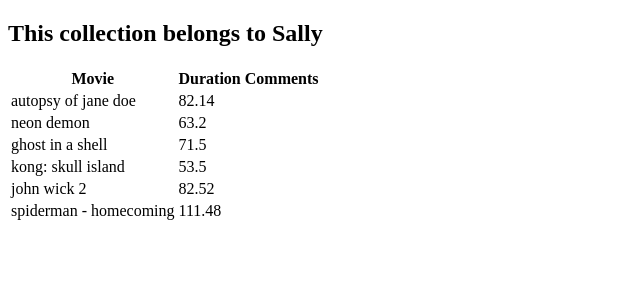
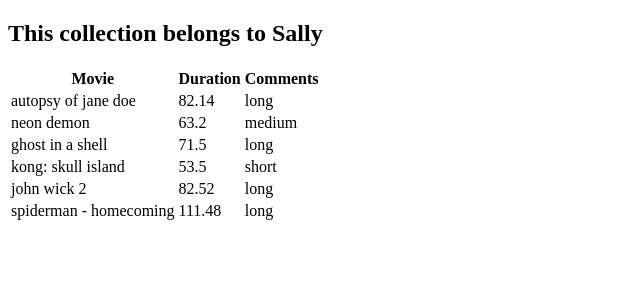
Before and after one commit to jamesnathanan/helloflask, a Flask app: page /tables in a window 1280 px wide. Shown: the top 300 px of the page, without its empty margins (0-640 px from the left). Run offline with Flask 2, Linux system fonts and the light colour scheme.

Commit message:
add conditional jinja

```diff
--- a/templates/table_data.html
+++ b/templates/table_data.html
@@ -17,7 +17,13 @@
 				<tr>
 					<td>{{ movie }}</td>
 					<td>{{ length }}</td>
-					<td></td>
+					{% if length <= 60 %}
+					<td>short</td>
+					{% elif length > 60 and length < 70 %}
+					<td>medium</td>
+					{% else %}
+					<td>long</td>
+					{% endif %}
 				</tr>
 
 			{% endfor %}
```
